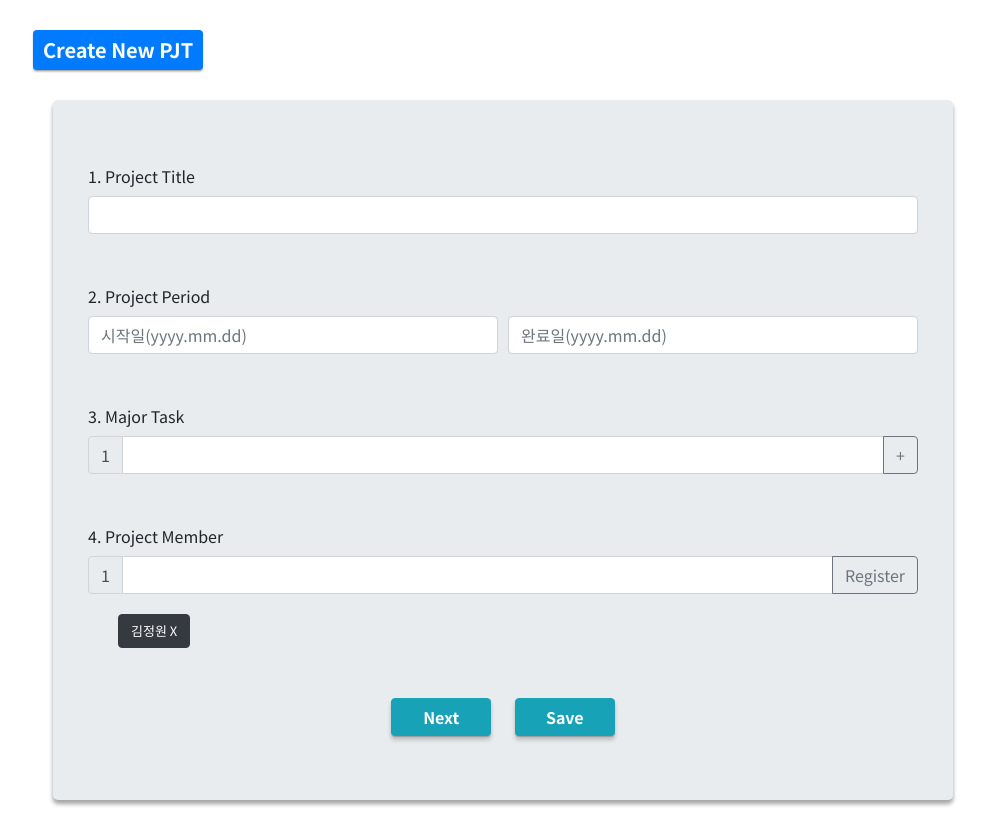
After one commit to Jungwon-16/project-management, a Python web app: template templates/newPJT.html in a window 1280 px wide. The commit adds this page. Shown: the whole page, without its empty margins (137-1123 px from the left). Run offline with Jinja, Linux system fonts and the light colour scheme; the template is opened without the code that fills it, so the values that code supplies are empty; some libraries are stand-ins or nearby versions.

Commit message:
index_html(V2)
index(메인페이지) 작업중

```diff
--- /dev/null
+++ b/templates/newPJT.html
@@ -0,0 +1,198 @@
+<!DOCTYPE html>
+<html lang="en">
+
+<head>
+    <meta charset="UTF-8">
+    <meta name="viewport" content="width=device-width, initial-scale=1.0">
+    <title>My Project! </title>
+
+    <!-- style -->
+    <script type="text/javascript">
+        function wirte_form() {
+            let title = $('#title').val();
+            let start_period = $('#start_period').val();
+            let end_period = $('#end_period').val();
+            let task = $('#task').val();
+            let member = $('#member').val();
+
+            if (title == '') {
+                alert('프로젝트명을 입력해주세요!');
+                $('#title').focus();
+                return;
+            } else if (start_period == '') {
+                alert('프로젝트 기간을 입력해주세요!');
+                $('#start_period').focus();
+                return;
+            } else if (end_period == '') {
+                alert('프로젝트 기간을 입력해주세요!');
+                $('#review').focus();
+                return;
+            } else if (task == '') {
+                alert('주요 업무를 입력해주세요!');
+                $('#task').focus();
+                return;
+            } else if (member == '') {
+                alert('프로젝트 참여자를 입력해주세요!');
+                $('#member').focus();
+                return;
+            }
+        }
+
+        function plus_btn() {
+            let temp_html = `<div class="input-group is-invalid">
+                                <div class="input-group-prepend">
+                                    <span class="input-group-text" id="validatedInputGroupPrepend">1</span>
+                                </div>
+                                <input type="text" class="form-control" id="task">
+                                <div class="input-group-append">
+                                    <span onclick="minus_btn()" class="btn btn-outline-secondary" type="button">-</span>
+                                </div>
+                                <div class="input-group-append">
+                                    <span onclick="plus_btn()" class="btn btn-outline-secondary" type="button">+</span>
+                                </div>
+                            </div>`;
+            $('#task_box').append(temp_html);
+        }
+
+        function minus_btn() {
+
+        }
+
+        function regi_btn(member) {
+            let temp_html = `<button type="button" class="btn btn-dark" style="margin-left:10px; font-size: 13px;">${member} X</button>`
+            $('#member_box').append(temp_html);
+        }
+
+    </script>
+
+    <style type="text/css">
+        * {
+            font-family: 'Noto Sans KR', sans-serif;
+        }
+
+        .layout {
+            width: 960px;
+            margin: auto;
+        }
+
+        .page_title {
+            margin-top: 30px;
+            margin-bottom: 30px;
+            margin-left: 10px;
+        }
+
+        #head_title {
+            padding: 10px;
+            font-size: 20px;
+            font-weight: 600;
+            box-shadow: 0 2px 2px 0 rgba(0, 0, 0, 0.2), 0 1px 1px 0 rgba(0, 0, 0, 0.19);
+        }
+
+        .page_content {
+            width: 900px;
+            margin: auto;
+            box-shadow: 0 4px 4px 0 rgba(0, 0, 0, 0.2), 0 4px 4px 0 rgba(0, 0, 0, 0.19);
+        }
+
+        .form_layout {
+            width: 830px;
+            margin: auto;
+        }
+
+        #page_btn {
+            width: 100px;
+            font-weight: 600;
+            box-shadow: 0 4px 4px 0 rgba(0, 0, 0, 0.2), 0 1px 1px 0 rgba(0, 0, 0, 0.19);
+        }
+    </style>
+
+    <!-- Font -->
+    <link
+        href="https://fonts.googleapis.com/css2?family=Do+Hyeon&family=Noto+Sans+KR:wght@100;300;400;500;700;900&display=swap"
+        rel="stylesheet">
+
+    <!-- Bootstrap -->
+    <link rel="stylesheet" href="https://stackpath.bootstrapcdn.com/bootstrap/4.5.0/css/bootstrap.min.css"
+        integrity="sha384-9aIt2nRpC12Uk9gS9baDl411NQApFmC26EwAOH8WgZl5MYYxFfc+NcPb1dKGj7Sk" crossorigin="anonymous">
+
+    <!-- JS -->
+    <script src="https://code.jquery.com/jquery-3.5.1.slim.min.js"
+        integrity="sha384-DfXdz2htPH0lsSSs5nCTpuj/zy4C+OGpamoFVy38MVBnE+IbbVYUew+OrCXaRkfj"
+        crossorigin="anonymous"></script>
+    <script src="https://cdn.jsdelivr.net/npm/popper.js@1.16.0/dist/umd/popper.min.js"
+        integrity="sha384-Q6E9RHvbIyZFJoft+2mJbHaEWldlvI9IOYy5n3zV9zzTtmI3UksdQRVvoxMfooAo"
+        crossorigin="anonymous"></script>
+    <script src="https://stackpath.bootstrapcdn.com/bootstrap/4.5.0/js/bootstrap.min.js"
+        integrity="sha384-OgVRvuATP1z7JjHLkuOU7Xw704+h835Lr+6QL9UvYjZE3Ipu6Tp75j7Bh/kR0JKI"
+        crossorigin="anonymous"></script>
+
+
+</head>
+
+<body>
+    <div class="layout">
+        <div class="page_title">
+            <span class="badge badge-primary" id="head_title">Create New
+                PJT</span>
+        </div>
+
+        <div class="page_content jumbotron" style="grid-auto-row">
+            <form class="form_layout">
+                <div class="form-group1">
+                    <label for="formGroupExampleInput">1. Project Title</label>
+                    <input type="text" class="form-control" id="title">
+                </div>
+                <div class="form-group2" style="margin-top:50px">
+                    <label for="formGroupExampleInput2">2. Project Period</label>
+                    <div class="form-row">
+                        <div class="col">
+                            <input type="text" class="form-control" id="start_period" placeholder="시작일(yyyy.mm.dd)"
+                                maxlength="10">
+                        </div>
+                        <div class="col">
+                            <input type="text" class="form-control" id="end_period" placeholder="완료일(yyyy.mm.dd)"
+                                maxlength="10">
+                        </div>
+                    </div>
+                </div>
+                <div class="form-group3" style="margin-top:50px">
+                    <label for="formGroupExampleInput2">3. Major Task</label>
+                    <div id="task_box" class="input-group is-invalid">
+                        <div class="input-group-prepend">
+                            <span class="input-group-text">1</span>
+                        </div>
+                        <input type="text" class="form-control" id="task">
+                        <div class="input-group-append">
+                            <span onclick="plus_btn()" class="btn btn-outline-secondary" type="button">+</span>
+                        </div>
+                    </div>
+                </div>
+                <div class="form-group4" style="margin-top:50px">
+                    <label for="formGroupExampleInput2">4. Project Member</label>
+                    <div class="input-group is-invalid">
+                        <div class="input-group-prepend">
+                            <span class="input-group-text">1</span>
+                        </div>
+                        <input type="text" class="form-control" id="member">
+                        <div class="input-group-append">
+                            <span onclick="regi_btn()" class="btn btn-outline-secondary" type="button">Register</span>
+                        </div>
+                    </div>
+                    <div class="form-group4" style="margin-top:20px">
+                        <div id="member_box" style="margin-left:20px; margin-top:20px;">
+                            <button type="button" class="btn btn-dark" style="margin-left:10px; font-size: 13px;">김정원 X</button>
+                        </div>
+                    </div>
+                </div>
+                <div class="form-group5 text-center" style="margin-top:50px;">
+                    <button type="button" id="page_btn" class="btn btn-info">Next</button>
+                    <button onclick="wirte_form()" type="button" id="page_btn" class="btn btn-info"
+                        style="margin-left:20px;">Save</button>
+                </div>
+            </form>
+        </div>
+    </div>
+
+</body>
+
+</html>
```
Also changed, not shown: templates/PJT status.html (added, +134 -0 lines), templates/detailedPJT.html (added, +143 -0 lines), templates/index.html (+15 -11 lines).
